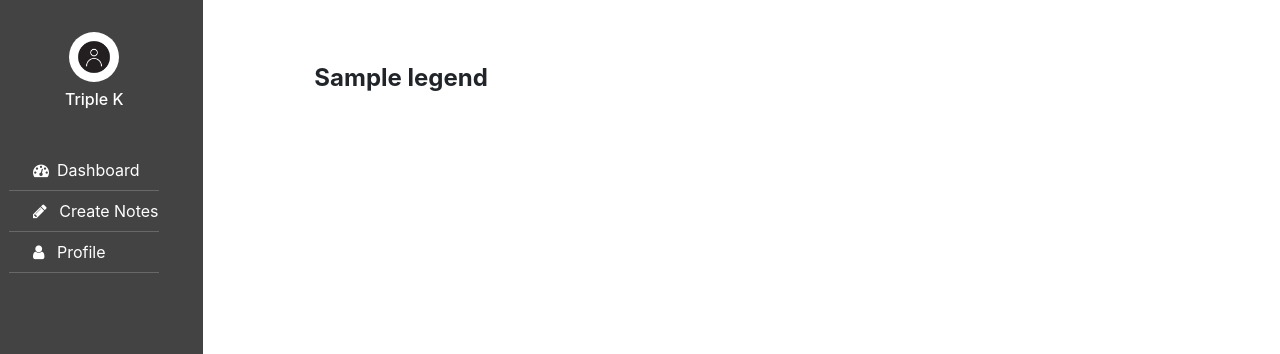
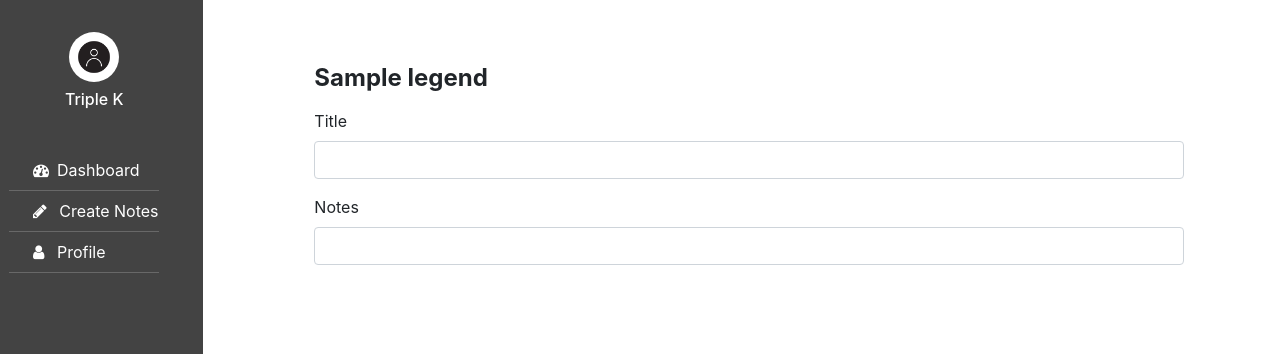
Before and after one commit to k-koech/Notebook, a Python web app: template app/templates/create_note.html in a window 1280 px wide. Shown: the part 64-418 px from the top of the page. Run offline with Jinja, Linux system fonts and the light colour scheme; the template is opened without the code that fills it: most values are stand-ins (such as "Sample title", 1, 10 or a date in 2020); form fields are guessed from the names that the template uses; some libraries are stand-ins or nearby versions.

Commit message:
added form

```diff
--- a/app/templates/create_note.html
+++ b/app/templates/create_note.html
@@ -8,7 +8,23 @@
             <legend>{{legend}}</legend>
         </h3>
         <form method="POST" action="" class="px-auto mx-5">
-
+            {{ form.hidden_tag() }}
+            <div class="form-group ">
+                {{ form.title.label(class="form-label") }} {% if form.title.errors %} {{ form.title(class="form-control is-invalid col-sm-7") }}
+                <div class="invalid-feedback">
+                    {% for error in form.title.errors %}
+                    <span>{{ error }}</span> {% endfor %}
+                </div>
+                {% else %} {{ form.title(class="form-control") }} {% endif %}
+            </div>
+            <div class="form-group">
+                {{ form.notes.label(class="form-label") }} {% if form.notes.errors %} {{ form.notes(class="form-control is-invalid col-sm-7", rows='8') }}
+                <div class="invalid-feedback">
+                    {% for error in form.notes.errors %}
+                    <span>{{ error }}</span> {% endfor %}
+                </div>
+                {% else %} {{ form.notes(class="form-control", rows='8') }} {% endif %}
+            </div>
         </form>
     </div>
 </div>
```
